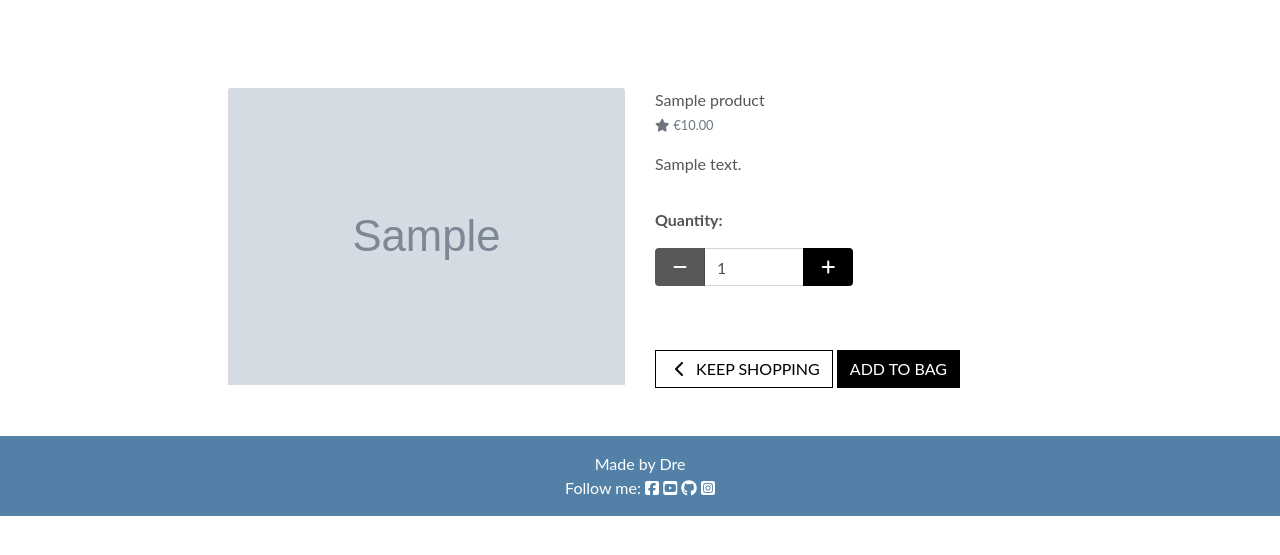
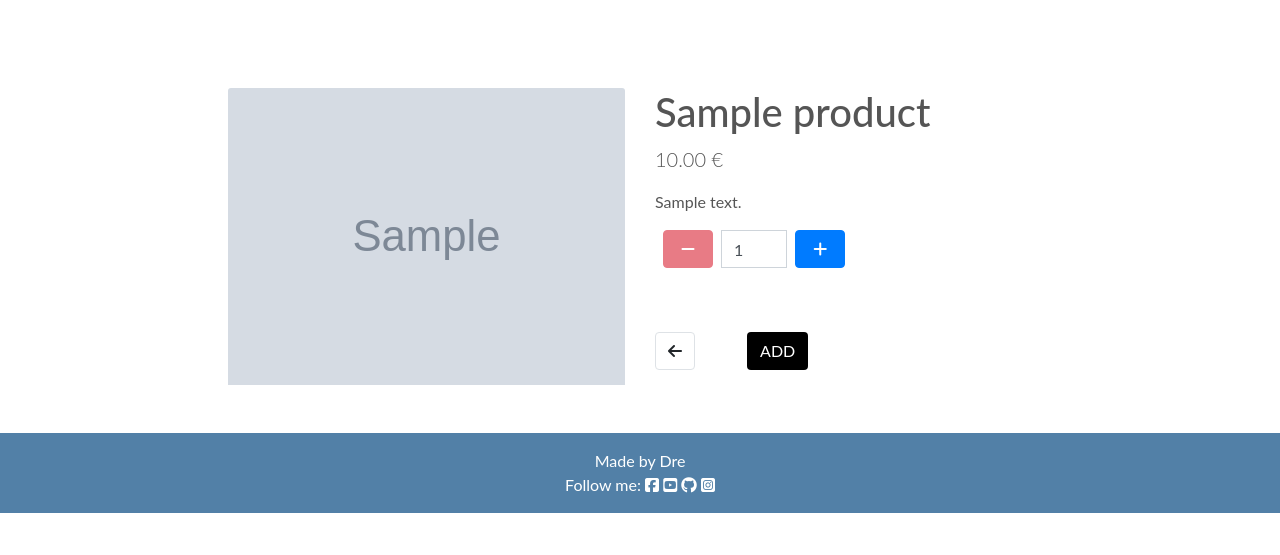
Before and after one commit to AndreasChristensen89/salary_struggle, a Django app: page /shop/1/ in a window 1280 px wide. Shown: the part 56-611 px from the top of the page. Run offline with Django 3.2, Linux system fonts and the light colour scheme; tables that the repository leaves empty hold one stand-in row (values such as "Sample post"); grey boxes marked "Sample" are stand-in pictures; some libraries are stand-ins or nearby versions.

Commit message:
Work on product detail page

```diff
--- a/shop/templates/shop/product_details.html
+++ b/shop/templates/shop/product_details.html
@@ -25,9 +25,9 @@
                 </div>
             </div>
             <div class="col-12 col-md-6 col-lg-4">
-                <div class="product-details-container mb-5 mt-md-5">
-                    <p class="mb-0">{{ product.name }}</p>
-                    <small class="text-muted"><i class="fas fa-star mr-1"></i>€{{ product.price }}</small>
+                <div class="mb-5 mt-md-5">
+                    <h1 class="h1">{{ product.name }}</h1>
+                    <p class="lead">{{ product.price }} €</p>
                     <p class="mt-3">{{ product.description }}</p>
 
 
@@ -39,11 +39,10 @@
                             {% else %}
                             <div class="col-12">
                             {% endif %}
-                                <p class="mt-3"><strong>Quantity:</strong></p>
                                 <div class="form-group w-50">
                                     <div class="input-group">
-                                        <div class="input-group-prepend">
-                                            <button class="decrement-qty btn btn-black rouned-0 decrement-qty_{{ product.id }}" data-item_id="{{ product.id }}">
+                                        <div class="input-group-prepend mx-2">
+                                            <button class="decrement-qty btn btn-danger rounded decrement-qty_{{ product.id }}" data-item_id="{{ product.id }}">
                                                 <span class="icon">
                                                     <i class="fas fa-minus"></i>
                                                 </span>
@@ -52,8 +51,8 @@
                                         <input class="form-control qty_input" type="number"
                                         name="quantity" value="1" min="1" max="99"
                                         data-item_id="{{ product.id }}" id="id_qty_{{ product.id }}">
-                                        <div class="input-group-append">
-                                            <button class="increment-qty btn btn-black rouned-0 increment-qty_{{ product.id }}" data-item_id="{{ product.id }}">
+                                        <div class="input-group-append mx-2">
+                                            <button class="increment-qty btn btn-primary rounded increment-qty_{{ product.id }}" data-item_id="{{ product.id }}">
                                                 <span class="icon">
                                                     <i class="fas fa-plus"></i>
                                                 </span>
@@ -67,17 +66,16 @@
                                         </small>
                                         {% endif %}
                                     </div>
+
+
                                 </div>
                             </div>
 
                             <div class="col-12">
-                                <a href="{% url 'shop:all_products' %}" class="btn btn-outline-black rounded-0 mt-5">
-                                    <span class="icon">
-                                        <i class="fas fa-chevron-left"></i>
-                                    </span>
-                                    <span class="text-uppercase">Keep Shopping</span>
+                                <a href="{% url 'shop:all_products' %}" class="btn border rounded mt-5 mr-5">
+                                    <i class="fas fa-arrow-left"></i>
                                 </a>
-                                <input type="submit" class="btn btn-black rounded-0 text-uppercase mt-5" value="Add to Bag">
+                                <input type="submit" class="btn btn-black rounded text-uppercase mt-5" value="Add">
                             </div>
                             <input type="hidden" name="redirect_url" value="{{ request.path }}">
                         </div>
```
